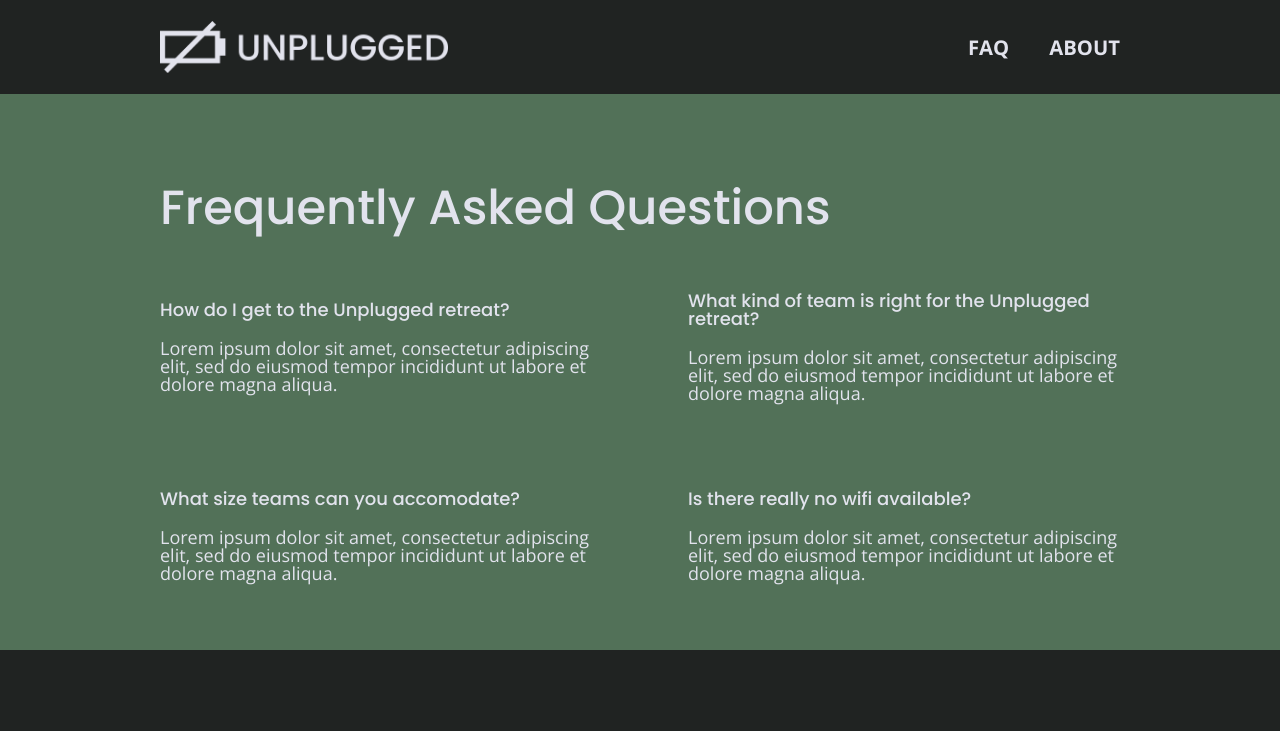
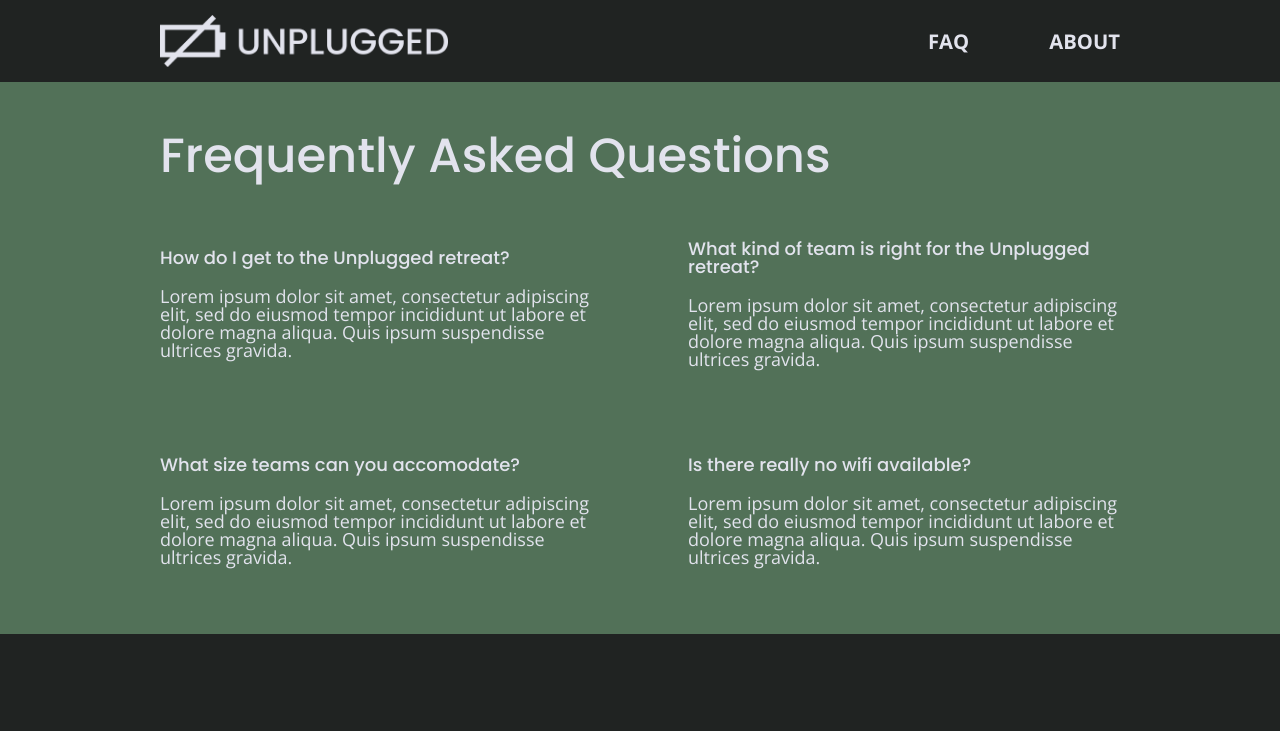
Before and after one commit to brook-m/unplugged-website, a website: page faq/index.html in a window 1280 px wide. Shown: the top 731 px of the page. Drawn offline with nearby package versions, Linux system fonts and the light colour scheme.

Commit message:
Removed default browser margins causing layout issues

```diff
--- a/css/main.css
+++ b/css/main.css
@@ -103,6 +103,8 @@
 ul,
 ol {
   list-style-type: none;
+  margin: 0;
+  padding: 0;
 }
 
 a {
@@ -114,6 +116,7 @@
   font-family: 'Poppins', sans-serif;
   font-size: 1.875em;
   font-weight: 500;
+  margin: 0;
 }
 
 h3,
@@ -180,9 +183,9 @@
 }
 
 .header-divider {
+  background: #3a3a3a;
+  height: 1px;
   width: 100%;
-  height: 1px;
-  color: #3a3a3a;
   margin: 10px 0 20px 0;
 }
 
--- a/faq/index.html
+++ b/faq/index.html
@@ -53,25 +53,25 @@
       <div class="faq-content">
         <h4>How do I get to the Unplugged retreat?</h4>
         <p>
-          Lorem ipsum dolor sit amet, consectetur adipiscing elit, sed do eiusmod tempor incididunt ut labore et dolore magna aliqua.
+          Lorem ipsum dolor sit amet, consectetur adipiscing elit, sed do eiusmod tempor incididunt ut labore et dolore magna aliqua. Quis ipsum suspendisse ultrices gravida.
         </p>
       </div>
       <div class="faq-content">
         <h4>What kind of team is right for the Unplugged retreat?</h4>
         <p>
-          Lorem ipsum dolor sit amet, consectetur adipiscing elit, sed do eiusmod tempor incididunt ut labore et dolore magna aliqua.
+          Lorem ipsum dolor sit amet, consectetur adipiscing elit, sed do eiusmod tempor incididunt ut labore et dolore magna aliqua. Quis ipsum suspendisse ultrices gravida.
         </p>
       </div>
       <div class="faq-content">
         <h4>What size teams can you accomodate?</h4>
         <p>
-          Lorem ipsum dolor sit amet, consectetur adipiscing elit, sed do eiusmod tempor incididunt ut labore et dolore magna aliqua.
+          Lorem ipsum dolor sit amet, consectetur adipiscing elit, sed do eiusmod tempor incididunt ut labore et dolore magna aliqua. Quis ipsum suspendisse ultrices gravida.
         </p>
       </div>
       <div class="faq-content">
         <h4>Is there really no wifi available?</h4>
         <p>
-          Lorem ipsum dolor sit amet, consectetur adipiscing elit, sed do eiusmod tempor incididunt ut labore et dolore magna aliqua.
+          Lorem ipsum dolor sit amet, consectetur adipiscing elit, sed do eiusmod tempor incididunt ut labore et dolore magna aliqua. Quis ipsum suspendisse ultrices gravida.
         </p>
       </div>
     </div>
```
Also changed, not shown: about/index.html (+6 -2 lines).
